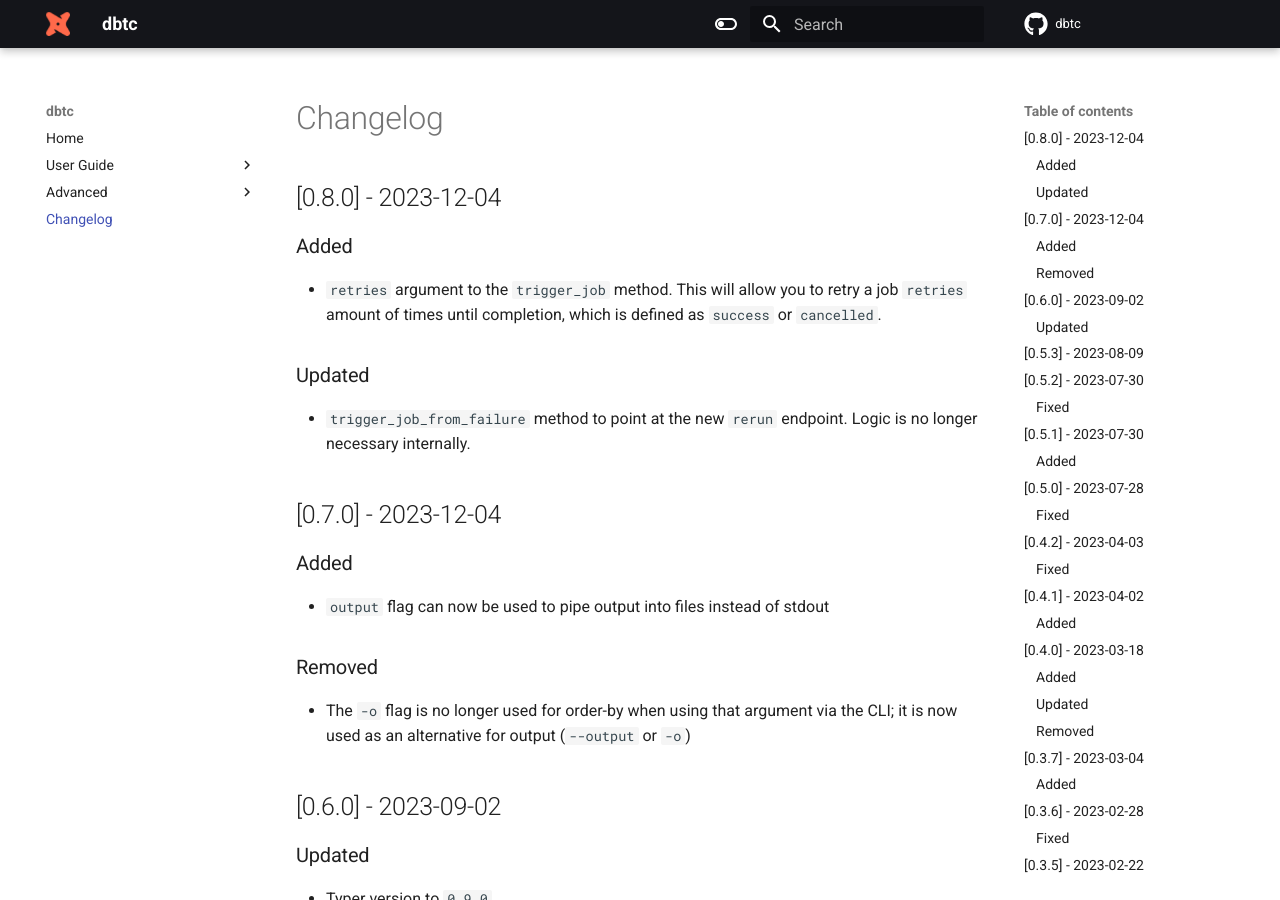
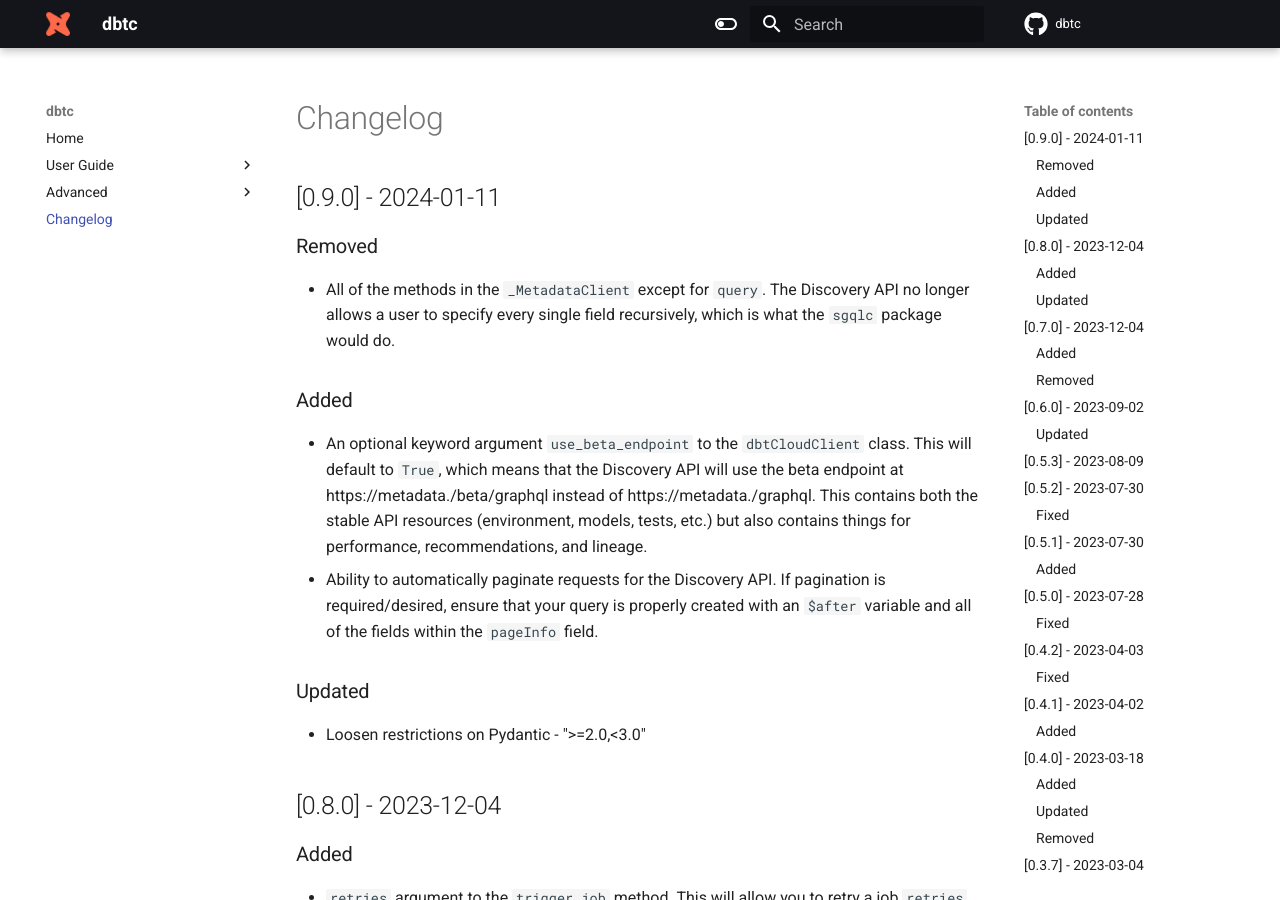
Before and after one commit to dpguthrie/dbtc, an MkDocs documentation site: the page built from docs/changelog.md, in a window 1280 px wide and 900 px high. Built offline with MkDocs 1.6.1 and Material for MkDocs 9.7.7, drawn with Linux system fonts in a browser that asks for light colours; comment, search, counter and statistics services are not loaded; the version menu is left out.

Commit message:
Update metadata info

```diff
--- a/docs/changelog.md
+++ b/docs/changelog.md
@@ -1,4 +1,19 @@
 # Changelog
+
+## [0.9.0] - 2024-01-11
+
+### Removed
+
+- All of the methods in the `_MetadataClient` except for `query`.  The Discovery API no longer allows a user to specify every single field recursively, which is what the `sgqlc` package would do.
+
+### Added
+
+- An optional keyword argument `use_beta_endpoint` to the `dbtCloudClient` class.  This will default to `True`, which means that the Discovery API will use the beta endpoint at https://metadata.<host>/beta/graphql instead of https://metadata.<host>/graphql.  This contains both the stable API resources (environment, models, tests, etc.) but also contains things for performance, recommendations, and lineage.
+- Ability to automatically paginate requests for the Discovery API.  If pagination is required/desired, ensure that your query is properly created with an `$after` variable and all of the fields within the `pageInfo` field.
+
+### Updated
+
+- Loosen restrictions on Pydantic - ">=2.0,<3.0"
 
 ## [0.8.0] - 2023-12-04
 
```
Also changed, not shown: CHANGELOG.md (+0 -6 lines), README.md (+3 -3 lines), docs/guide/metadata.md (+15 -0 lines).
